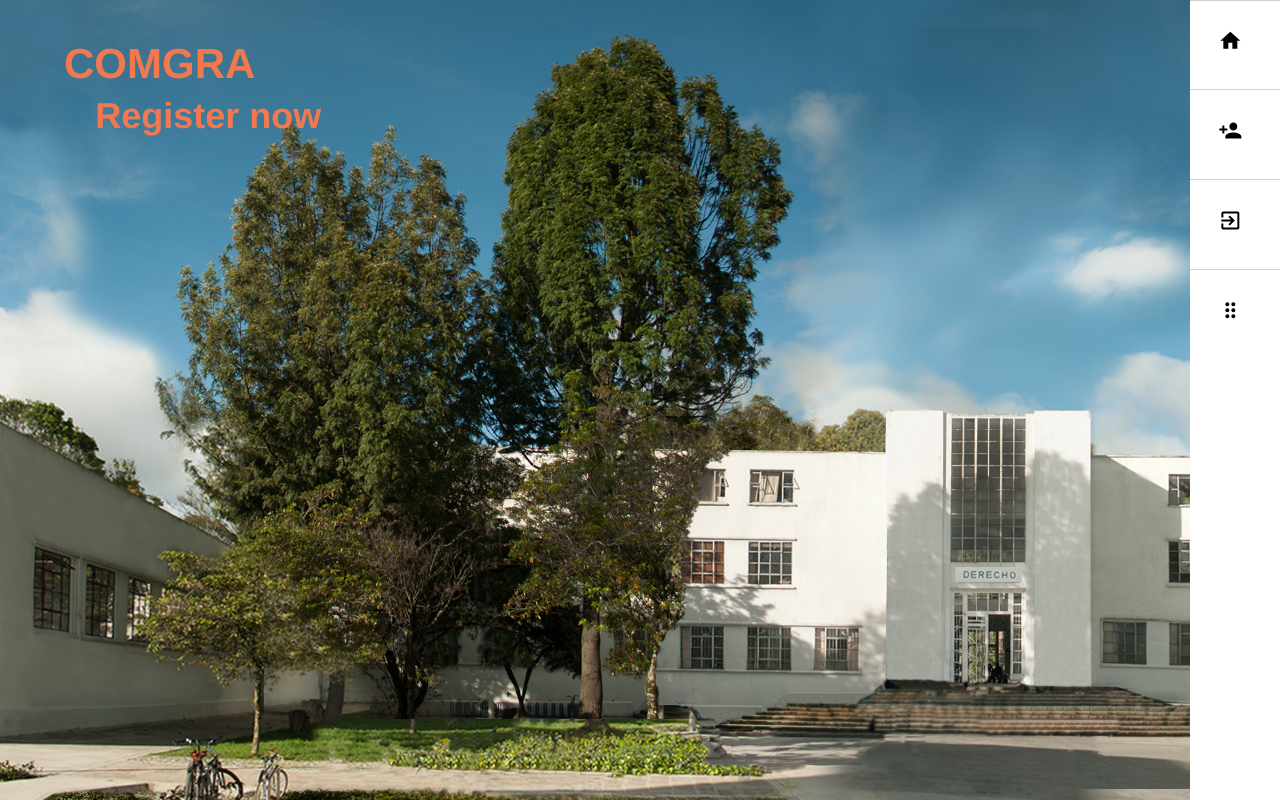
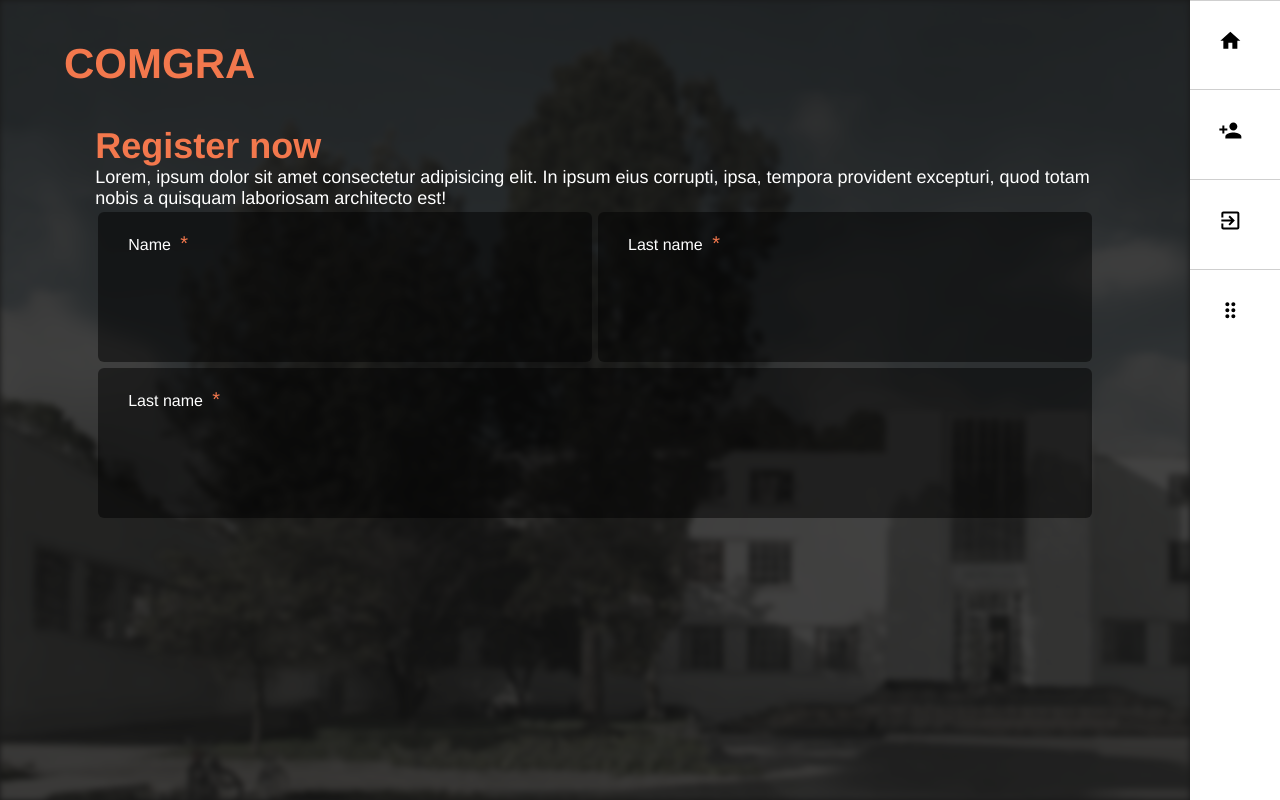
Before and after one commit to computaciongrafica2019/Front-end, a Vue app: page /register in a window 1280 px wide. Built offline with nearby package versions, Linux system fonts and the light colour scheme.

Commit message:
Register section

```diff
--- a/src/App.vue
+++ b/src/App.vue
@@ -81,7 +81,7 @@ html, body {
   top: 5%;
   left: 5%;
   font-weight: bold;
-  z-index: 2;
+  z-index: 3;
 }
 
 .title--simple {
--- a/src/components/InputCustom.vue
+++ b/src/components/InputCustom.vue
@@ -1,13 +1,63 @@
 <template>
-
+  <div class="input-custom">
+    <div class="input-custom__placeholder">{{ label }} <div class="input-custom--required" v-if="isRequired">*</div></div>
+    <input type="text" name="" id="">
+  </div>
 </template>
 
 <script>
 export default {
-
+  props: {
+    label: {
+      type: String
+    },
+    isRequired: {
+      type: Boolean,
+      default: false
+    }
+  }
 }
 </script>
 
 <style lang="scss" scoped>
 
+.input-custom {
+  border-radius: 6px;
+  background: rgba(black, 0.5);
+  color: white;
+  height: 150px;
+  transition: 0.3s;
+  position: relative;
+  margin: 3px;
+
+  &:hover {
+    background: rgba(white, 0.3);
+  }
+
+  input {
+    @include squared(100%);
+    background: transparent;
+    border: 0;
+    outline: 0;
+    color: inherit;
+    font-size: 17px;
+    padding: 0 30px;
+    font-weight: bolder;
+  }
+}
+
+.input-custom--required {
+  display: inline-block;
+  color: $color-orange;
+  margin: 0 5px;
+  font-size: 20px;
+}
+
+.input-custom__placeholder {
+  top: 20px;
+  left: 30px;
+  position: absolute;
+  font-size: 16px;
+}
+
 </style>
--- a/src/components/Menu.vue
+++ b/src/components/Menu.vue
@@ -1,6 +1,7 @@
 <template>
   <div class="menu">
     <menu-item
+      toRoute="home"
       label="Home">
       <svg xmlns="http://www.w3.org/2000/svg" width="24" height="24" viewBox="0 0 24 24"><path d="M10 20v-6h4v6h5v-8h3L12 3 2 12h3v8z"/><path d="M0 0h24v24H0z" fill="none"/></svg>
     </menu-item>
--- a/src/components/MenuItem.vue
+++ b/src/components/MenuItem.vue
@@ -1,5 +1,5 @@
 <template>
-  <router-link class="wrapper" tag="div" :to="toRoute">
+  <router-link class="wrapper" tag="div" :to="{name: toRoute}">
     <div class="content hlp__img-cover">
       <slot></slot>
     </div>
--- a/src/views/Register.vue
+++ b/src/views/Register.vue
@@ -1,14 +1,33 @@
 <template>
   <div class="register">
-    <div class="title--simple">
-      Register now
+    <div class="register__content">
+      <div class="title--simple" style="margin-top: 30px;">
+        Register now
+      </div>
+      Lorem, ipsum dolor sit amet consectetur adipisicing elit. In ipsum eius corrupti, ipsa, tempora provident excepturi, quod totam nobis a quisquam laboriosam architecto est!
+
+      <div class="form">
+        <input-custom
+          label="Name"
+          :isRequired="true"></input-custom>
+        <input-custom
+          label="Last name"
+          :isRequired="true"></input-custom>
+        <input-custom
+          label="Last name"
+          :isRequired="true"></input-custom>
+      </div>
     </div>
   </div>
 </template>
 
 <script>
+import InputCustom from '../components/InputCustom.vue';
+
 export default {
-
+  components: {
+    InputCustom
+  }
 }
 </script>
 
@@ -18,11 +37,45 @@ export default {
   background: #2A2A2A;
   min-height: 100vh;
   padding: 8%;
-  background: url('../assets/reference/fachada_home.jpg');
+  position: relative;
+
+  &::after {
+    content: '';
+    @include squared(100%);
+    background: url('../assets/reference/fachada_home.jpg');
+    filter: blur(3px) grayscale(70%);
+    z-index: 1;
+    position: absolute;
+    top: 0;
+    left: 0;
+  }
+
+  &::before {
+    content: '';
+    @include squared(100%);
+    position: absolute;
+    top: 0;
+    left: 0;
+    background: rgba(20, 20, 20, 0.8);
+    z-index: 2;
+  }
+}
+
+.register__content {
+  font-size: 18px;
+  z-index: 3;
+  color: white;
+  position: relative;
+  font-weight: normal;
 }
 
 .form {
+  display: flex;
+  flex-flow: row wrap;
 
+  .input-custom {
+    flex: 1 0 400px;
+  }
 }
 
 </style>
```
